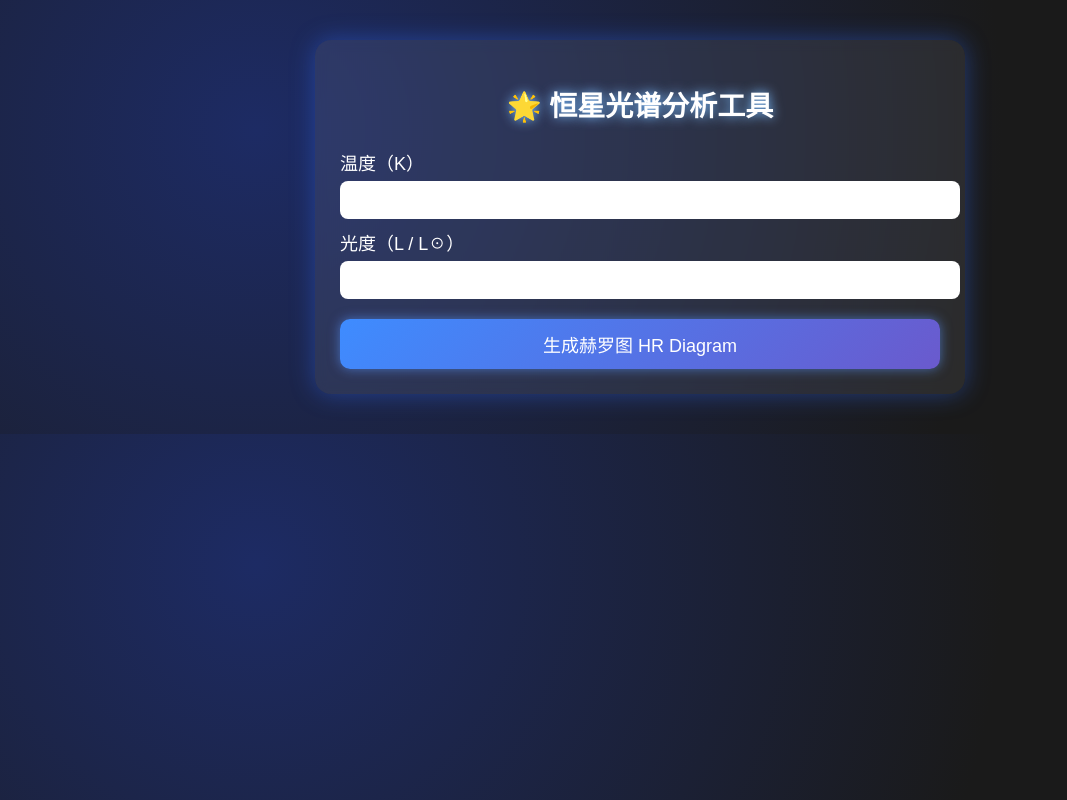
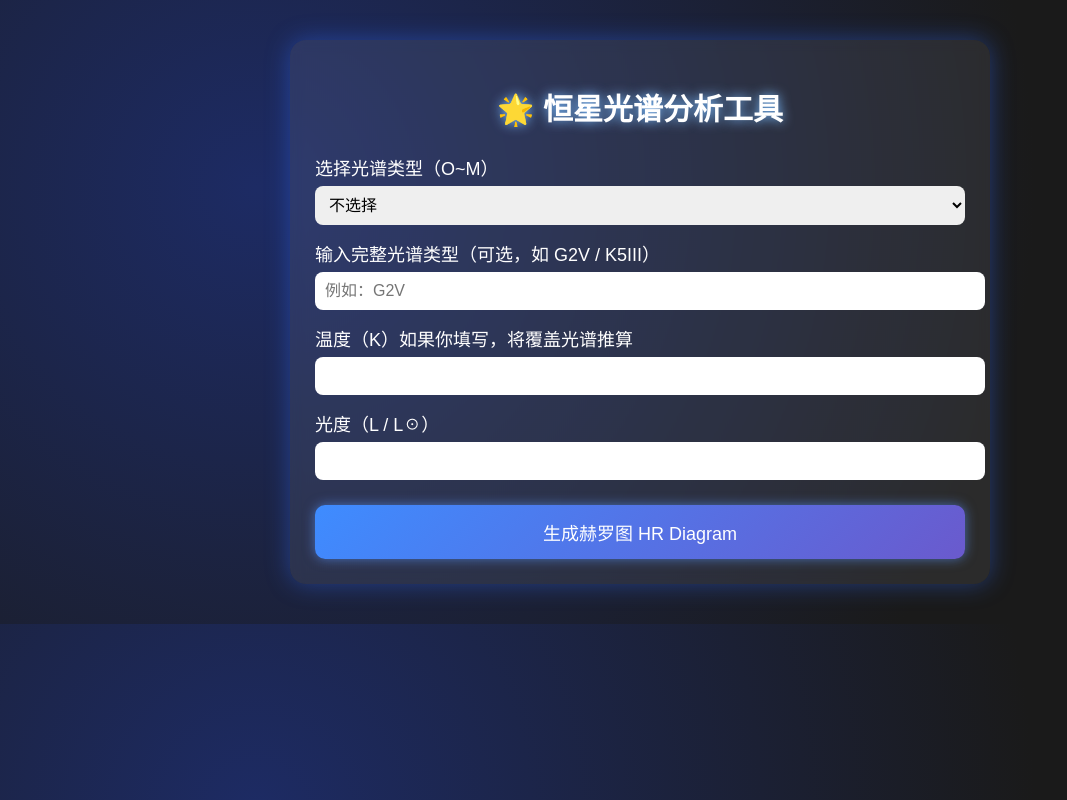
Before and after one commit to sriubasastor-debug/stellar-spectrum-web, a Flask app: page / in a window 1280 px wide. Shown: the whole page, without its empty margins (0-1067 px from the left). Run offline with Flask 3, Linux system fonts and the light colour scheme.

Commit message:
Update index.html

```diff
--- a/templates/index.html
+++ b/templates/index.html
@@ -5,7 +5,6 @@
     <meta name="viewport" content="width=device-width, initial-scale=1.0">
     <title>恒星光谱分析工具</title>
 
-    <!-- 星空主题 CSS -->
     <style>
         body {
             margin: 0;
@@ -15,9 +14,8 @@
             color: white;
         }
 
-        /* 页面居中容器 */
         .container {
-            max-width: 600px;
+            max-width: 650px;
             margin: 40px auto;
             padding: 25px;
             background: rgba(255, 255, 255, 0.08);
@@ -26,10 +24,9 @@
             backdrop-filter: blur(6px);
         }
 
-        /* 标题 */
         h1 {
             text-align: center;
-            font-size: 28px;
+            font-size: 30px;
             margin-bottom: 25px;
             text-shadow: 0 0 12px #7bbdff;
         }
@@ -37,10 +34,10 @@
         label {
             font-size: 18px;
             display: block;
-            margin-top: 10px;
+            margin-top: 15px;
         }
 
-        input {
+        input, select {
             width: 100%;
             padding: 10px;
             margin-top: 6px;
@@ -50,11 +47,10 @@
             outline: none;
         }
 
-        /* 按钮 */
         button {
             width: 100%;
-            margin-top: 20px;
-            padding: 12px;
+            margin-top: 25px;
+            padding: 14px;
             font-size: 18px;
             color: white;
             background: linear-gradient(135deg, #3e8cff, #6a5acd);
@@ -70,7 +66,6 @@
             transform: scale(1.03);
         }
 
-        /* 结果与图像区域 */
         .result {
             margin-top: 30px;
             padding: 20px;
@@ -85,7 +80,6 @@
             border-radius: 10px;
             box-shadow: 0 0 18px rgba(120,150,255,0.6);
         }
-
     </style>
 </head>
 <body>
@@ -94,8 +88,24 @@
         <h1>🌟 恒星光谱分析工具</h1>
 
         <form action="/" method="post">
-            <label>温度（K）</label>
-            <input type="number" name="temperature" required>
+
+            <label>选择光谱类型（O~M）</label>
+            <select name="spectral_dropdown">
+                <option value="">不选择</option>
+                <option value="O">O</option>
+                <option value="B">B</option>
+                <option value="A">A</option>
+                <option value="F">F</option>
+                <option value="G">G</option>
+                <option value="K">K</option>
+                <option value="M">M</option>
+            </select>
+
+            <label>输入完整光谱类型（可选，如 G2V / K5III）</label>
+            <input type="text" name="spectral_text" placeholder="例如：G2V">
+
+            <label>温度（K）如果你填写，将覆盖光谱推算</label>
+            <input type="number" name="temperature">
 
             <label>光度（L / L☉）</label>
             <input type="number" name="luminosity" step="0.01" required>
```
